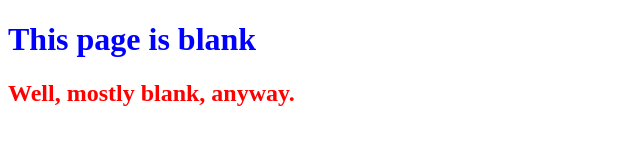
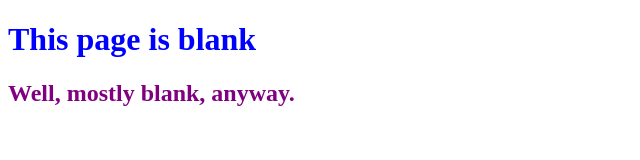
Before and after one commit to i013176/0main_opensap_repo, a plain HTML site: page index.html in a window 1280 px wide. Shown: the whole page, without its empty margins (0-640 px from the left). Drawn offline with Linux system fonts and the light colour scheme.

Commit message:
Change 2nd header colour to purple

```diff
--- a/index.html
+++ b/index.html
@@ -6,6 +6,6 @@
 	</head>
 	<body>
 		<h1 style = "color: Blue">This page is blank</h1>
-		<h2 style = "color: Red">Well, mostly blank, anyway.</h2>
+		<h2 style = "color: Purple">Well, mostly blank, anyway.</h2>
 	</body>
 </html>
```
